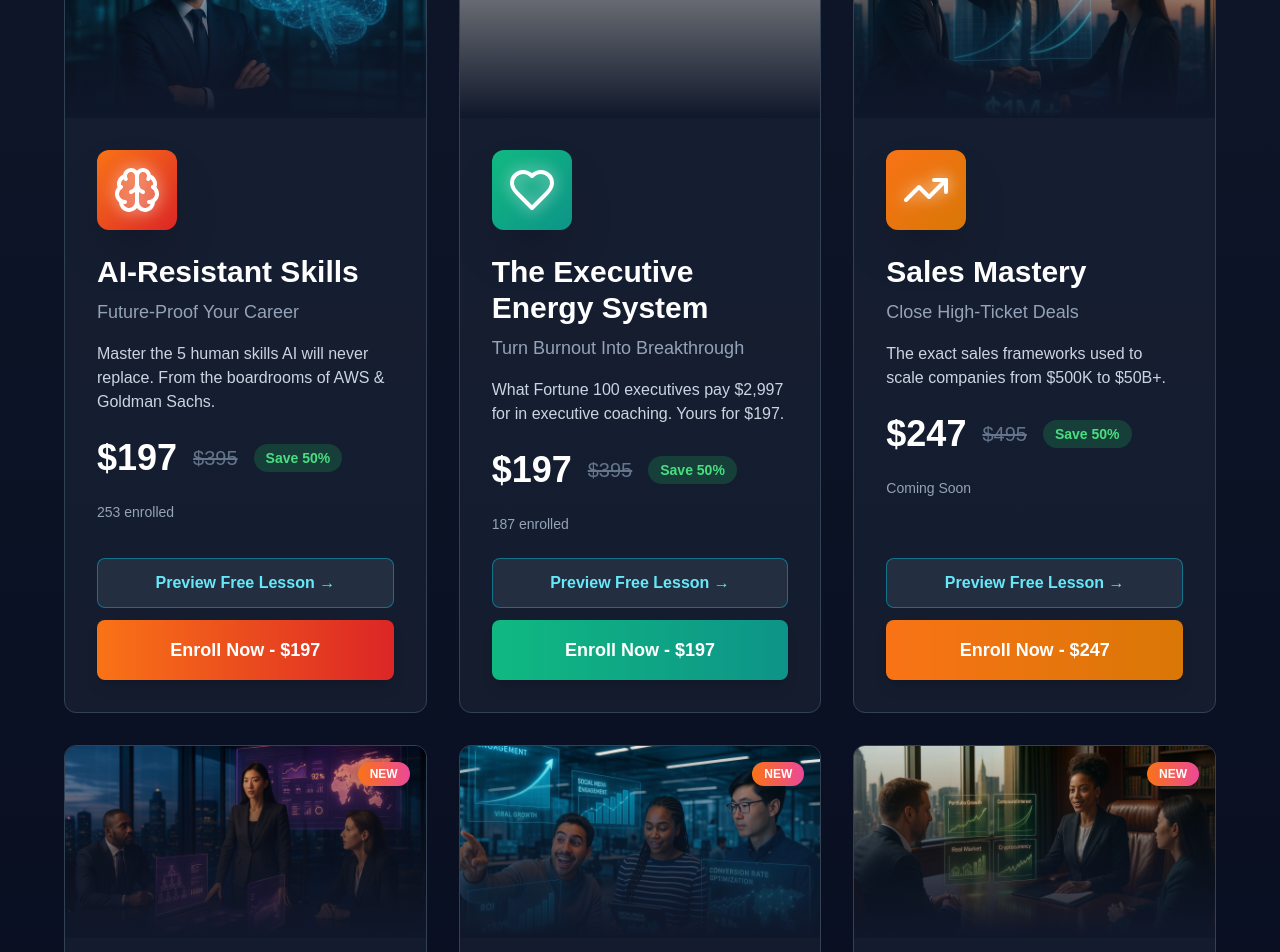
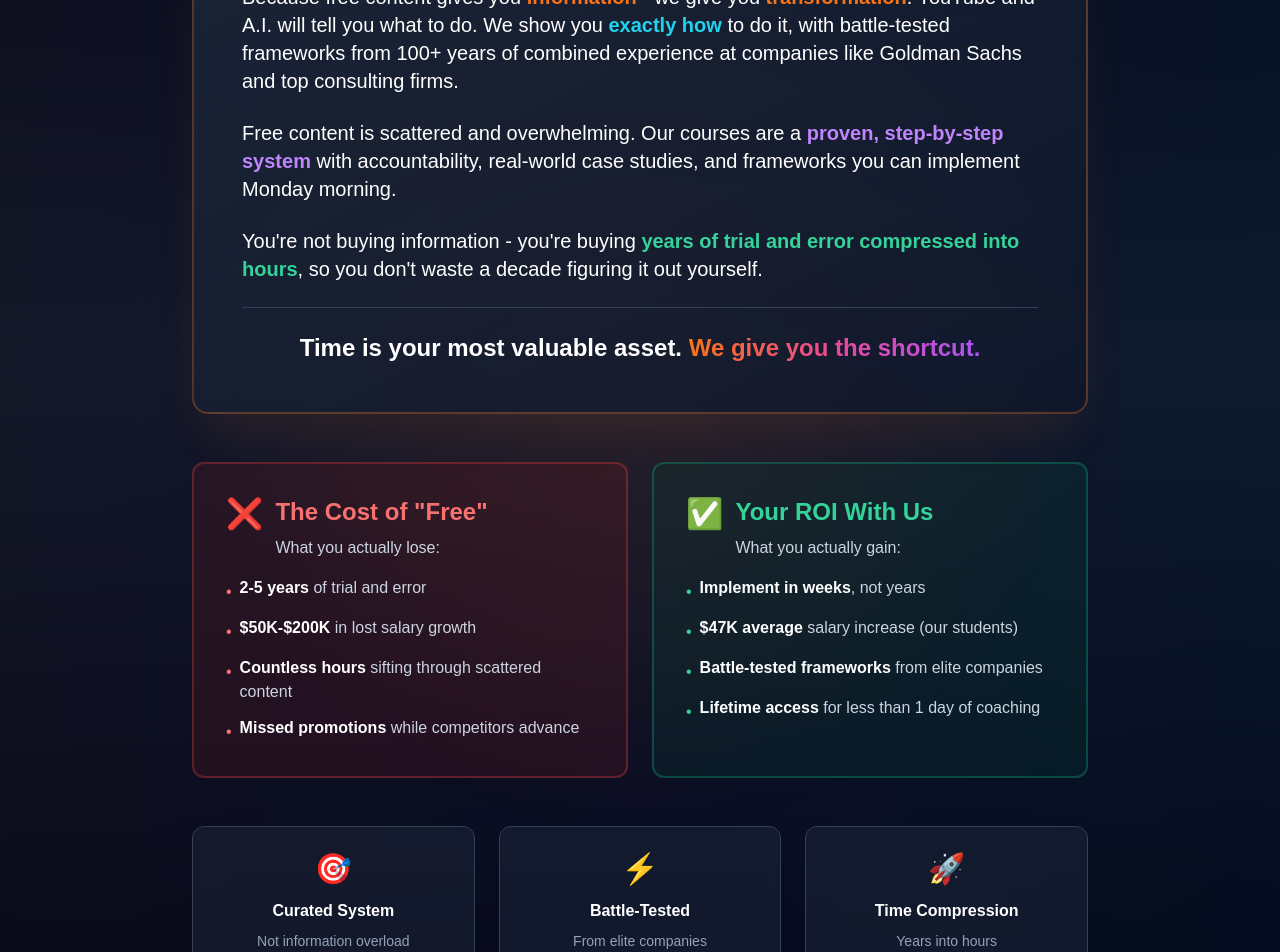
Before and after one commit to boxingthebest/million-dollar-blueprint-nextjs, a Next.js app: page / in a window 1280 px wide. Shown: the part 3120-4072 px from the top of the page. Built offline with nearby package versions, Linux system fonts and the light colour scheme; grey boxes are pictures that could not be loaded.

Commit message:
Add ValueProposition component (separate file to avoid TypeScript issues)

```diff
--- a/app/page.tsx
+++ b/app/page.tsx
@@ -6,6 +6,7 @@ import Link from "next/link";
 import { useState, useEffect } from "react";
 import AnimatedCounter from "@/components/AnimatedCounter";
 import StickyCTABar from "@/components/StickyCTABar";
+import ValueProposition from "@/components/ValueProposition";
 
 
 export default function Home() {
@@ -507,6 +508,8 @@ export default function Home() {
           </div>
         </div>
       </section>
+
+      <ValueProposition />
 
       {/* Courses Grid */}
       <section id="courses" className="py-16 md:py-24 bg-gradient-to-b from-slate-900 to-slate-950">
--- /dev/null
+++ b/components/ValueProposition.tsx
@@ -0,0 +1,124 @@
+export default function ValueProposition() {
+  return (
+    <section className="py-16 md:py-24 bg-gradient-to-b from-slate-950 via-slate-900 to-slate-950 relative overflow-hidden">
+      <div className="absolute inset-0 bg-gradient-to-r from-orange-500/5 via-purple-500/5 to-cyan-500/5 animate-pulse" />
+      <div className="absolute inset-0 bg-[radial-gradient(circle_at_50%_50%,rgba(249,115,22,0.1),transparent_50%)]" />
+
+      <div className="container mx-auto px-4 relative z-10">
+        <div className="max-w-4xl mx-auto">
+          <div className="text-center mb-12">
+            <div className="inline-block mb-4">
+              <span className="text-orange-500 text-sm md:text-base font-bold uppercase tracking-wider bg-orange-500/10 px-4 py-2 rounded-full border border-orange-500/30">
+                The Question Everyone Asks
+              </span>
+            </div>
+            <h2 className="text-3xl md:text-4xl lg:text-5xl font-bold text-white mb-6">
+              Why Million Dollar Blueprint?
+            </h2>
+            <p className="text-lg md:text-xl text-slate-400 mb-2">
+              Why pay for a course when there&apos;s free content and A.I.?
+            </p>
+          </div>
+
+          <div className="bg-gradient-to-br from-slate-800/80 to-slate-900/80 backdrop-blur-sm border-2 border-orange-500/30 rounded-2xl p-8 md:p-12 shadow-2xl shadow-orange-500/10 hover:shadow-orange-500/20 transition-all duration-300 hover:scale-[1.02]">
+            <div className="space-y-6">
+              <p className="text-lg md:text-xl text-white leading-relaxed">
+                Because free content gives you <strong className="text-orange-500">information</strong> - we give you <strong className="text-orange-500">transformation</strong>. YouTube and A.I. will tell you what to do. We show you <strong className="text-cyan-400">exactly how</strong> to do it, with battle-tested frameworks from 100+ years of combined experience at companies like Goldman Sachs and top consulting firms.
+              </p>
+
+              <p className="text-lg md:text-xl text-white leading-relaxed">
+                Free content is scattered and overwhelming. Our courses are a <strong className="text-purple-400">proven, step-by-step system</strong> with accountability, real-world case studies, and frameworks you can implement Monday morning.
+              </p>
+
+              <p className="text-lg md:text-xl text-white leading-relaxed">
+                You&apos;re not buying information - you&apos;re buying <strong className="text-emerald-400">years of trial and error compressed into hours</strong>, so you don&apos;t waste a decade figuring it out yourself.
+              </p>
+
+              <div className="pt-6 border-t border-slate-700">
+                <p className="text-xl md:text-2xl text-white font-bold text-center">
+                  Time is your most valuable asset. <span className="text-transparent bg-clip-text bg-gradient-to-r from-orange-500 via-pink-500 to-purple-500">We give you the shortcut.</span>
+                </p>
+              </div>
+            </div>
+          </div>
+
+          <div className="grid md:grid-cols-2 gap-6 mt-12">
+            <div className="bg-red-900/20 border-2 border-red-500/30 rounded-xl p-6 md:p-8">
+              <div className="flex items-start gap-3 mb-4">
+                <div className="text-3xl">❌</div>
+                <div>
+                  <h3 className="text-xl md:text-2xl font-bold text-red-400 mb-2">The Cost of &quot;Free&quot;</h3>
+                  <p className="text-slate-300 text-sm md:text-base">What you actually lose:</p>
+                </div>
+              </div>
+              <ul className="space-y-3 text-slate-300">
+                <li className="flex items-start gap-2">
+                  <span className="text-red-400 mt-1">•</span>
+                  <span><strong className="text-white">2-5 years</strong> of trial and error</span>
+                </li>
+                <li className="flex items-start gap-2">
+                  <span className="text-red-400 mt-1">•</span>
+                  <span><strong className="text-white">$50K-$200K</strong> in lost salary growth</span>
+                </li>
+                <li className="flex items-start gap-2">
+                  <span className="text-red-400 mt-1">•</span>
+                  <span><strong className="text-white">Countless hours</strong> sifting through scattered content</span>
+                </li>
+                <li className="flex items-start gap-2">
+                  <span className="text-red-400 mt-1">•</span>
+                  <span><strong className="text-white">Missed promotions</strong> while competitors advance</span>
+                </li>
+              </ul>
+            </div>
+
+            <div className="bg-emerald-900/20 border-2 border-emerald-500/30 rounded-xl p-6 md:p-8">
+              <div className="flex items-start gap-3 mb-4">
+                <div className="text-3xl">✅</div>
+                <div>
+                  <h3 className="text-xl md:text-2xl font-bold text-emerald-400 mb-2">Your ROI With Us</h3>
+                  <p className="text-slate-300 text-sm md:text-base">What you actually gain:</p>
+                </div>
+              </div>
+              <ul className="space-y-3 text-slate-300">
+                <li className="flex items-start gap-2">
+                  <span className="text-emerald-400 mt-1">•</span>
+                  <span><strong className="text-white">Implement in weeks</strong>, not years</span>
+                </li>
+                <li className="flex items-start gap-2">
+                  <span className="text-emerald-400 mt-1">•</span>
+                  <span><strong className="text-white">$47K average</strong> salary increase (our students)</span>
+                </li>
+                <li className="flex items-start gap-2">
+                  <span className="text-emerald-400 mt-1">•</span>
+                  <span><strong className="text-white">Battle-tested frameworks</strong> from elite companies</span>
+                </li>
+                <li className="flex items-start gap-2">
+                  <span className="text-emerald-400 mt-1">•</span>
+                  <span><strong className="text-white">Lifetime access</strong> for less than 1 day of coaching</span>
+                </li>
+              </ul>
+            </div>
+          </div>
+
+          <div className="grid md:grid-cols-3 gap-6 mt-12">
+            <div className="text-center p-6 bg-slate-800/50 rounded-xl border border-slate-700 hover:border-orange-500/50 transition-all">
+              <div className="text-3xl mb-3">🎯</div>
+              <h3 className="text-white font-bold mb-2">Curated System</h3>
+              <p className="text-slate-400 text-sm">Not information overload</p>
+            </div>
+            <div className="text-center p-6 bg-slate-800/50 rounded-xl border border-slate-700 hover:border-purple-500/50 transition-all">
+              <div className="text-3xl mb-3">⚡</div>
+              <h3 className="text-white font-bold mb-2">Battle-Tested</h3>
+              <p className="text-slate-400 text-sm">From elite companies</p>
+            </div>
+            <div className="text-center p-6 bg-slate-800/50 rounded-xl border border-slate-700 hover:border-cyan-500/50 transition-all">
+              <div className="text-3xl mb-3">🚀</div>
+              <h3 className="text-white font-bold mb-2">Time Compression</h3>
+              <p className="text-slate-400 text-sm">Years into hours</p>
+            </div>
+          </div>
+        </div>
+      </div>
+    </section>
+  );
+}
```
